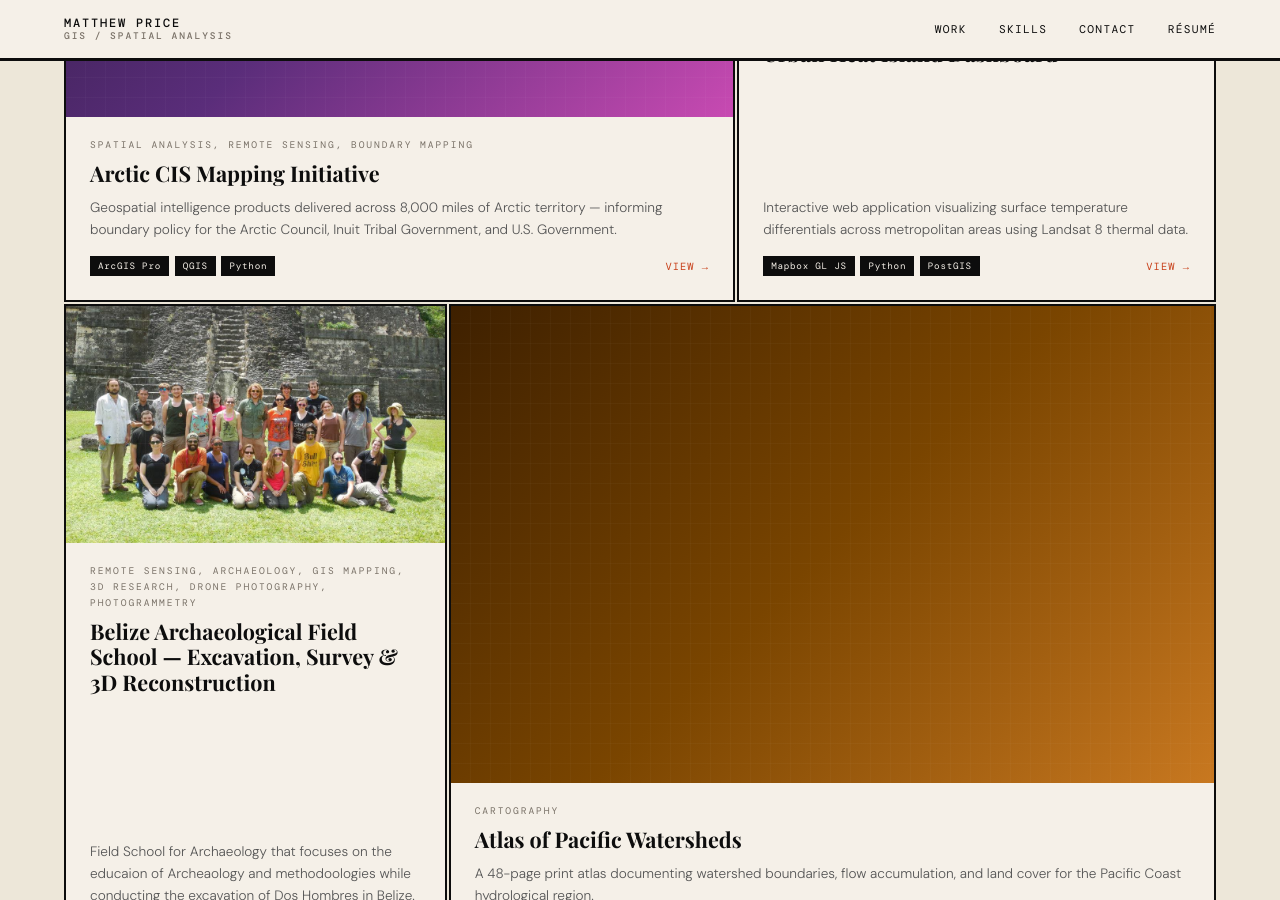
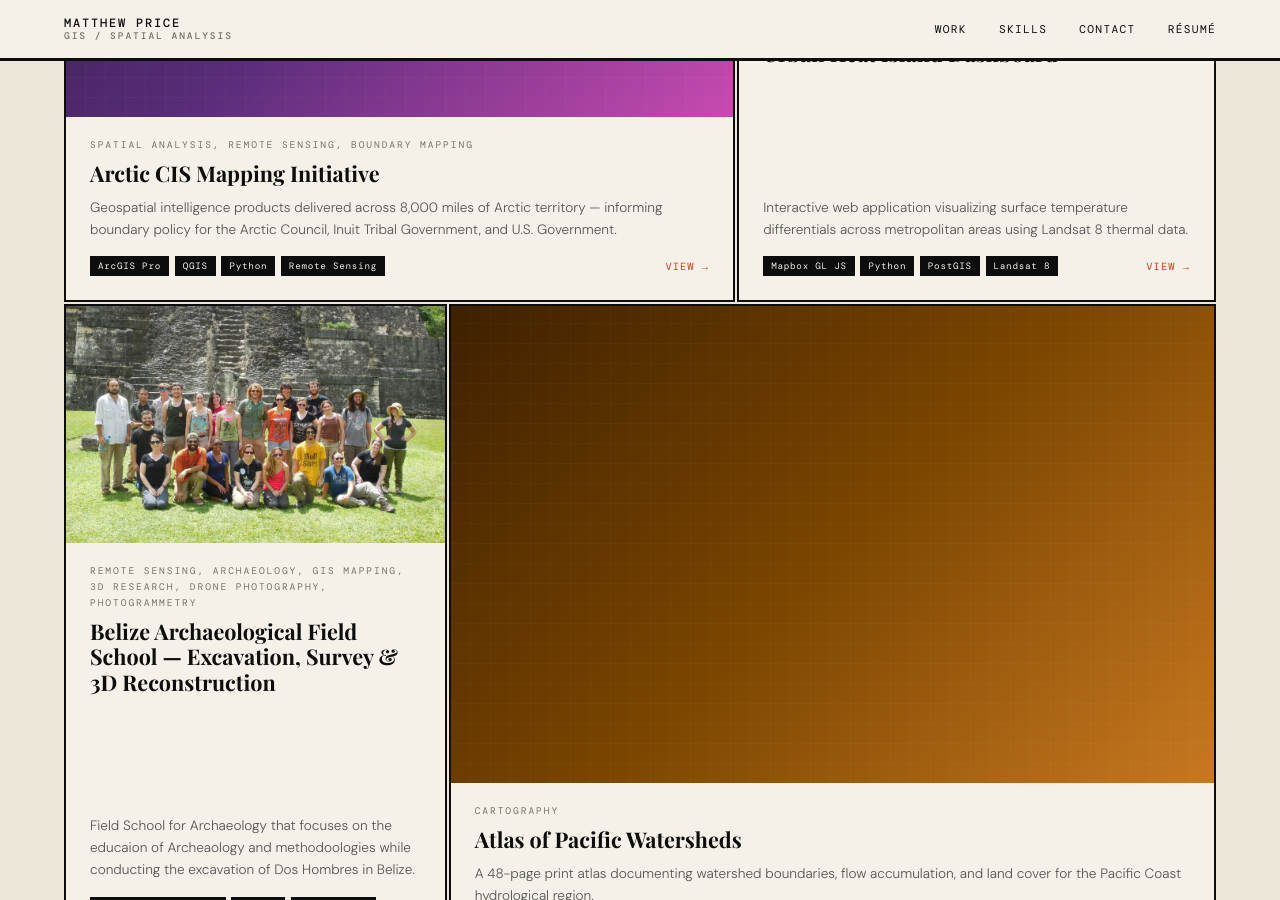
Before and after one commit to MPrice650/MPrice650.github.io, a Jekyll site: the page built from index.html, in a window 1280 px wide and 900 px high, scrolled down 2004 px. Built offline with Jekyll 4.4.1, drawn with Linux system fonts in a browser that asks for light colours; some web fonts are replaced; some of the changed text lies outside the part shown.

Commit message:
Update index.html

```diff
--- a/index.html
+++ b/index.html
@@ -83,7 +83,7 @@ title: Portfolio
         <p class="project-card__desc">{{ project.summary }}</p>
         <div class="project-card__footer">
           <div class="project-card__tools">
-            {% for tool in project.tools limit:3 %}
+            {% for tool in project.tools limit:6 %}
               <span class="tool-badge">{{ tool }}</span>
             {% endfor %}
           </div>
```
